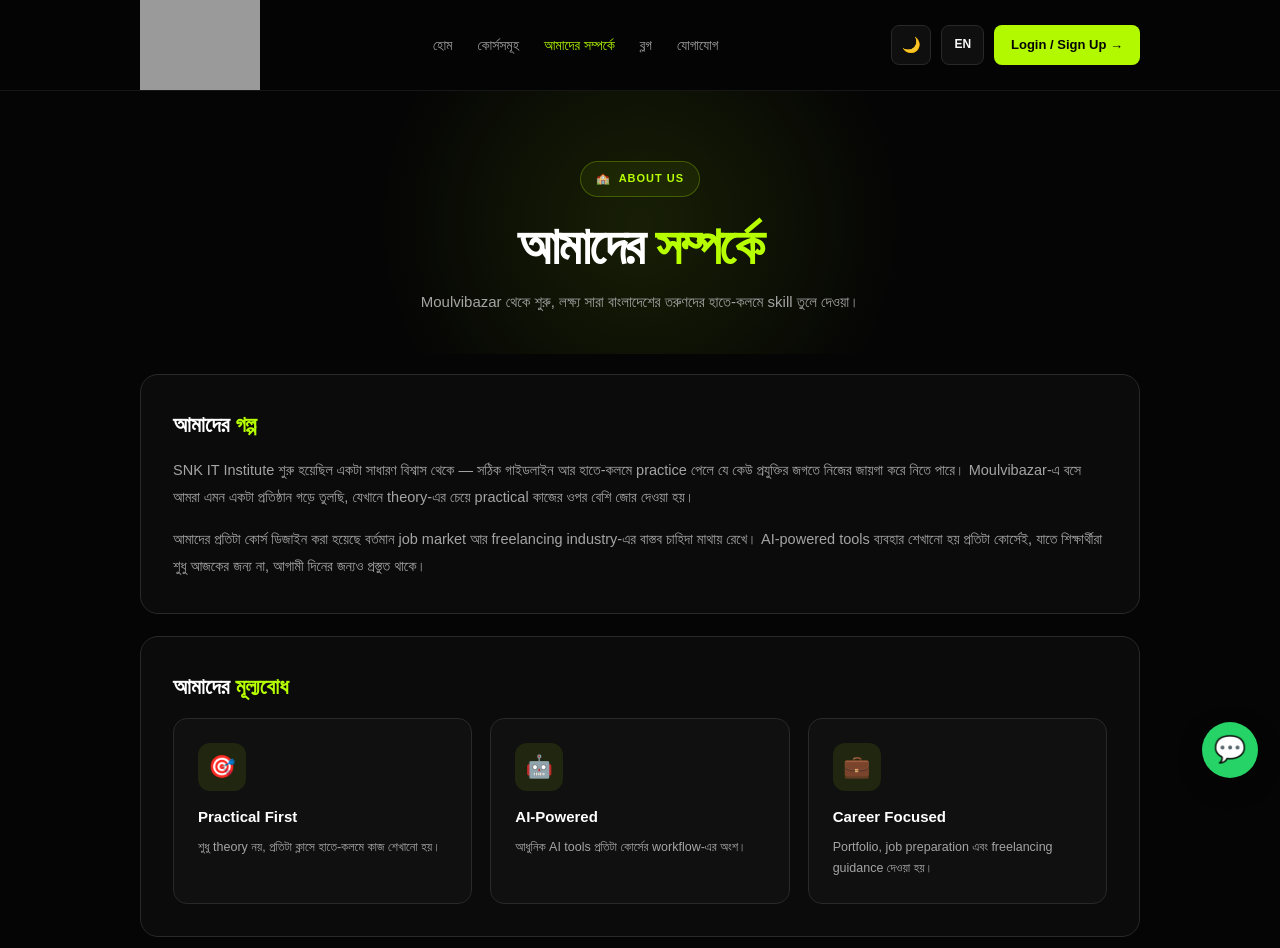
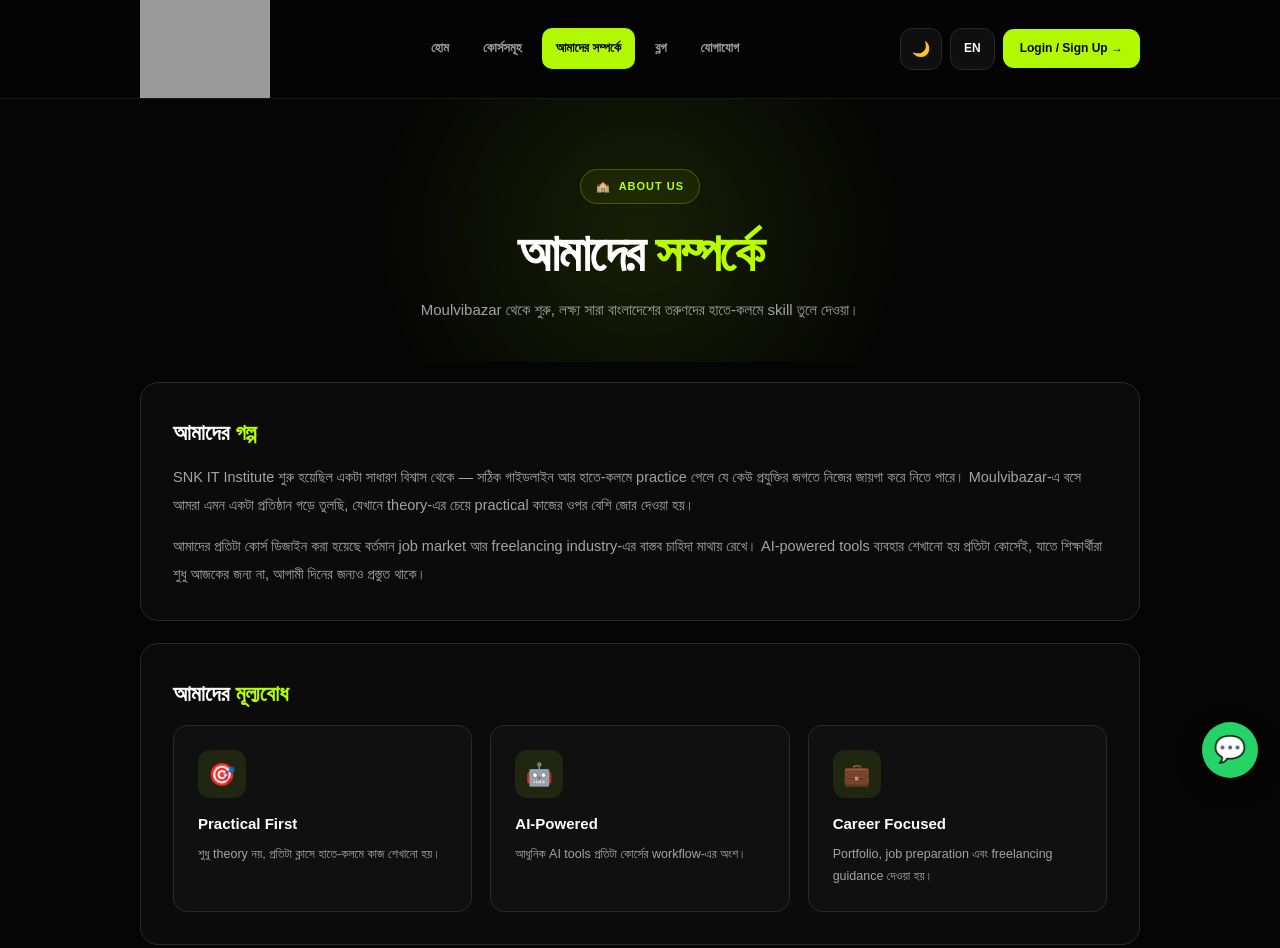
Before and after one commit to snkitinstitute/snkitinstitute.github.io, a plain HTML site: page about/index.html in a window 1280 px wide. Shown: the top 948 px of the page. Drawn offline with Linux system fonts and the light colour scheme; grey boxes are pictures that could not be loaded.

Commit message:
Update index.html

```diff
--- a/about/index.html
+++ b/about/index.html
@@ -51,7 +51,7 @@
 
     /* HEADER */
 
-    .header{
+    .site-header{
       position:sticky; top:0; z-index:9999;
       background:var(--bg); opacity:.98;
       backdrop-filter:blur(18px); -webkit-backdrop-filter:blur(18px);
@@ -59,35 +59,42 @@
       transition:background .3s ease, border-color .3s ease;
     }
 
-    .nav{ min-height:82px; display:flex; align-items:center; justify-content:space-between; gap:22px; }
+    .header-inner{ min-height:82px; display:flex; align-items:center; justify-content:space-between; gap:22px; }
     .brand{ display:flex; align-items:center; flex-shrink:0; }
-    .brand img{ width:120px; height:auto; }
+    .brand-logo{ width:130px; height:auto; }
 
-    .menu{ display:flex; align-items:center; gap:25px; }
-    .menu a{ color:var(--text-muted); font-size:14px; transition:.3s; }
-    .menu a:hover, .menu a.active{ color:#b7ff00; }
+    .main-nav{ display:flex; align-items:center; gap:6px; }
+    .nav-link{
+      padding:10px 14px; border-radius:10px;
+      font-size:13px; font-weight:600; color:var(--text-muted);
+      transition:.2s ease;
+    }
+    .nav-link:hover{ background:rgba(183,255,0,.10); color:#b7ff00; }
+    .nav-link.active{ color:#050505; background:#b7ff00; }
 
-    .header-actions{ display:flex; align-items:center; gap:10px; flex-shrink:0; }
+    .header-actions{ display:flex; align-items:center; gap:8px; flex-shrink:0; }
 
-    .theme-toggle, .lang-toggle{
+    .icon-btn, .lang-btn{
       display:flex; align-items:center; justify-content:center;
-      width:40px; height:40px; border:1px solid var(--border-2); border-radius:8px;
+      width:42px; height:42px; border-radius:12px;
       background:var(--bg-input); color:var(--text);
-      font-size:15px; font-weight:800; cursor:pointer; transition:.3s;
+      border:1px solid var(--border-2);
+      font-size:15px; font-weight:800; cursor:pointer; transition:.2s ease;
     }
-    .lang-toggle{ width:auto; padding:0 12px; font-size:12px; }
-    .theme-toggle:hover, .lang-toggle:hover{ border-color:#b7ff00; color:#b7ff00; }
+    .lang-btn{ width:auto; padding:0 13px; font-size:12px; }
+    .icon-btn:hover, .lang-btn:hover{ border-color:#b7ff00; color:#b7ff00; transform:translateY(-1px); }
 
-    .login-button{
-      background:#b7ff00; color:#050505; padding:10px 17px; border-radius:8px;
-      font-size:13px; font-weight:800; transition:.3s;
+    .login-btn{
+      padding:10px 17px; border-radius:11px;
+      background:#b7ff00; color:#050505;
+      font-size:12px; font-weight:800; transition:.2s ease;
     }
-    .login-button:hover{ transform:translateY(-2px); box-shadow:0 10px 30px rgba(183,255,0,.20); }
+    .login-btn:hover{ transform:translateY(-2px); box-shadow:0 10px 25px rgba(183,255,0,.22); }
 
-    @media(max-width:900px){ .menu{ display:none; } }
+    @media(max-width:900px){ .main-nav{ display:none; } }
     @media(max-width:600px){
-      .nav{ min-height:70px; } .brand img{ width:105px; }
-      .login-button{ padding:9px 12px; font-size:11px; }
+      .header-inner{ min-height:70px; } .brand-logo{ width:110px; }
+      .login-btn{ padding:9px 12px; font-size:11px; }
     }
 
     /* PAGE HERO */
@@ -179,7 +186,7 @@
 
     @media(max-width:700px){
       .container{ width:90%; }
-      .nav{ min-height:70px; } .brand img{ width:105px; }
+      .header-inner{ min-height:70px; } .brand-logo{ width:105px; }
       .page-hero{ padding:50px 0 30px; }
       .about-block{ padding:22px; }
       .values-grid{ grid-template-columns:1fr; }
@@ -341,22 +348,22 @@
 
 <body>
 
-  <header class="header">
-    <div class="container nav">
-      <a href="/" class="brand">
-        <img src="https://raw.githubusercontent.com/snkitinstitute/AssetsandProducts/main/snk%20itlogo%20tn.svg" alt="SNK IT Institute">
+  <header class="site-header">
+    <div class="container header-inner">
+      <a href="/" class="brand" aria-label="SNK IT Institute Home">
+        <img class="brand-logo" src="https://raw.githubusercontent.com/snkitinstitute/AssetsandProducts/main/snk%20itlogo%20tn.svg" alt="SNK IT Institute" onerror="this.style.display='none';">
       </a>
-      <nav class="menu">
-        <a href="/" data-bn="হোম" data-en="Home">হোম</a>
-        <a href="/courses/" data-bn="কোর্সসমূহ" data-en="Courses">কোর্সসমূহ</a>
-        <a href="/about/" class="active" data-bn="আমাদের সম্পর্কে" data-en="About Us">আমাদের সম্পর্কে</a>
-        <a href="/blog/" data-bn="ব্লগ" data-en="Blog">ব্লগ</a>
-        <a href="/contact/" data-bn="যোগাযোগ" data-en="Contact">যোগাযোগ</a>
+      <nav class="main-nav">
+        <a href="/" class="nav-link" data-bn="হোম" data-en="Home">হোম</a>
+        <a href="/courses/" class="nav-link" data-bn="কোর্সসমূহ" data-en="Courses">কোর্সসমূহ</a>
+        <a href="/about/" class="nav-link active" data-bn="আমাদের সম্পর্কে" data-en="About Us">আমাদের সম্পর্কে</a>
+        <a href="/blog/" class="nav-link" data-bn="ব্লগ" data-en="Blog">ব্লগ</a>
+        <a href="/contact/" class="nav-link" data-bn="যোগাযোগ" data-en="Contact">যোগাযোগ</a>
       </nav>
       <div class="header-actions">
-        <button id="themeToggle" class="theme-toggle" type="button" aria-label="Toggle dark/light mode">🌙</button>
-        <button id="langToggle" class="lang-toggle" type="button" aria-label="Toggle language">EN</button>
-        <a href="/coming-soon/" class="login-button" data-bn="Login / Sign Up →" data-en="Login / Sign Up →">Login / Sign Up →</a>
+        <button id="themeToggle" class="icon-btn" type="button" aria-label="Toggle dark/light mode">🌙</button>
+        <button id="langToggle" class="lang-btn" type="button" aria-label="Toggle language">EN</button>
+        <a href="/coming-soon/" class="login-btn" data-bn="Login / Sign Up →" data-en="Login / Sign Up →">Login / Sign Up →</a>
       </div>
     </div>
   </header>
```
